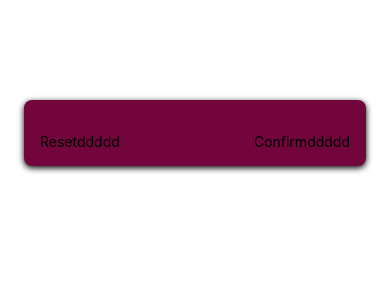
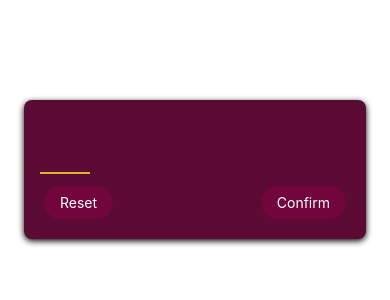
Before and after one commit to MohsenDastaran/react-native-2-guess-number, a React Native app: screen / in a window 390 px wide. Shown: the top 300 px of the page. Built offline with nearby package versions, Linux system fonts and the light colour scheme.

Commit message:
Refactor PrimaryButton component and update StartGameScreen layout

```diff
--- a/components/PrimaryButton.tsx
+++ b/components/PrimaryButton.tsx
@@ -1,4 +1,4 @@
-import { StyleSheet, Text, View } from "react-native";
+import { Pressable, StyleSheet, Text, View } from "react-native";
 import React from "react";
 
 type Props = {
@@ -6,13 +6,45 @@ type Props = {
 };
 
 const PrimaryButton = (props: Props) => {
+  const pressHandler = () => {
+    console.log("Pressed");
+  };
+
   return (
-    <View style={{}}>
-      <Text>{props.children}ddddd</Text>
+    <View style={styles.outerContainer}>
+      <Pressable
+        onPress={pressHandler}
+        style={({ pressed }) => [
+          styles.innerContainer,
+          pressed && styles.pressed,
+        ]}
+      >
+        <Text style={styles.text}>{props.children}</Text>
+      </Pressable>
     </View>
   );
 };
 
 export default PrimaryButton;
 
-const styles = StyleSheet.create({});
+const styles = StyleSheet.create({
+  outerContainer: {
+    borderRadius: 28,
+    margin: 4,
+    overflow: "hidden",
+    elevation: 2,
+  },
+  innerContainer: {
+    backgroundColor: "#72063c",
+    borderRadius: 28,
+    paddingVertical: 8,
+    paddingHorizontal: 16,
+  },
+  text: {
+    color: "white",
+    textAlign: "center",
+  },
+  pressed: {
+    opacity: 0.75,
+  },
+});
--- a/screens/StartGameScreen.tsx
+++ b/screens/StartGameScreen.tsx
@@ -5,7 +5,11 @@ import PrimaryButton from "../components/PrimaryButton";
 const StartGameScreen = () => {
   return (
     <View style={styles.container}>
-      <TextInput />
+      <TextInput
+        style={styles.textInput}
+        maxLength={2}
+        keyboardType="numeric"
+      />
       <View style={styles.buttonsContainer}>
         <PrimaryButton>Reset</PrimaryButton>
         <PrimaryButton>Confirm</PrimaryButton>
@@ -23,11 +27,22 @@ const styles = StyleSheet.create({
     marginTop: 100,
     marginHorizontal: 24,
     borderRadius: 8,
-    backgroundColor: "#72063c",
+    backgroundColor: "#5b0b33",
     elevation: 5,
     shadowColor: "black",
     shadowOffset: { height: 2, width: 0 },
     shadowRadius: 6,
+  },
+  textInput: {
+    height: 50,
+    width: 50,
+    borderBottomColor: "#ddb52f",
+    borderBottomWidth: 2,
+    color: "#ddb52f",
+    marginVertical: 8,
+    fontSize: 24,
+    fontWeight: "bold",
+    textAlign: "center",
   },
   buttonsContainer: {
     flexDirection: "row",
```
